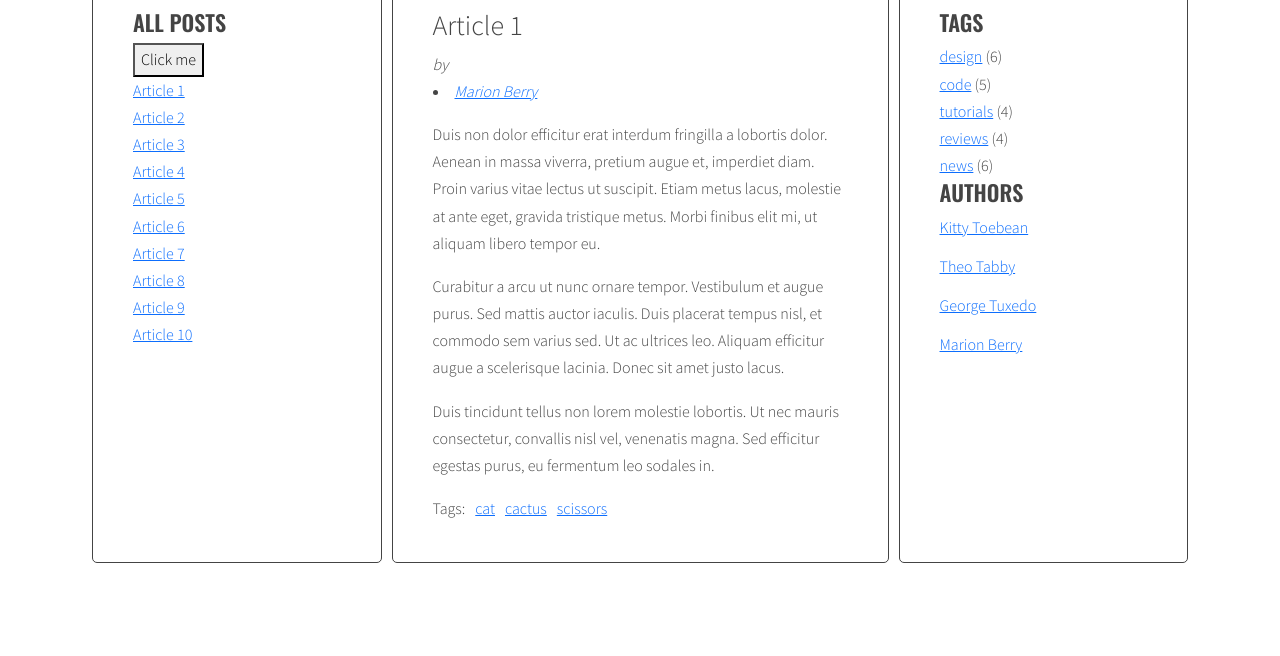
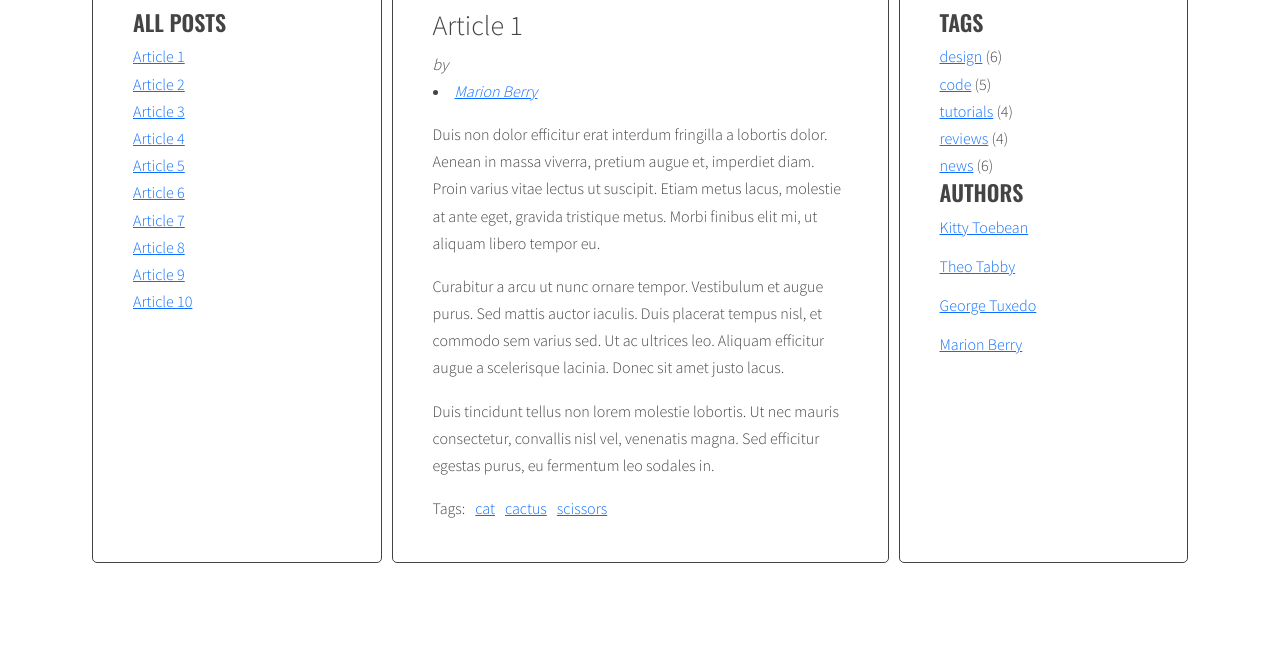
Before and after one commit to Awerroes569/javascript-blog, a website: page index.html in a window 1280 px wide. Shown: the part 144-800 px from the top of the page. Drawn offline with nearby package versions, Linux system fonts and the light colour scheme.

Commit message:
cleaning code

```diff
--- a/index.html
+++ b/index.html
@@ -55,7 +55,7 @@
             <main class="wrapper">
                 <aside class="sidebar" aria-label="cos1">
                     <h2 class="section-title">All posts</h2>
-                    <button id="test-button" type="button">Click me</button>
+                    <!-- <button id="test-button" type="button">Click me</button> -->
                     <ul class="list titles">
                         <li><a href="#article-1" class="active"><span>Article 1</span></a></li>
                         <li><a href="#article-2"><span>Article 2</span></a></li>
--- a/js/script.js
+++ b/js/script.js
@@ -95,6 +95,7 @@
   };
 
   const generateTags = () => {
+
     /* [DONE] find all articles */
     const articles = document.querySelectorAll(optArticleSelector);
 
@@ -144,10 +145,9 @@
 
     /* [DONE] prevent default action for this event */
     event.preventDefault();
-    //event.stopPropagation();
     console.log('target: ', event.target);
 
-    /* [DONE] make new constant named "clickedElement" and give it the value of "this" */
+    /* [DONE] make new constant named "clickedElement" */
     const clickedElement = event.target;
     console.log('clicked: ', clickedElement);
 
@@ -158,31 +158,31 @@
     const tag = href.replace('#tag-', '');
     console.log('tag: ', tag);
 
-    /* find all tag links with class active BUBA */
+    /* [DONE] find all tag links with class active */
     const activeTagLinks = document.querySelectorAll('a.active[href^="#tag-"]');
     console.log('handler tagow');
 
     /* START LOOP: for each active tag link */
     for (let activeTagLink of activeTagLinks) {
 
-      /* remove class active */
+      /* [DONE] remove class active */
       activeTagLink.classList.remove('active');
 
       /* END LOOP: for each active tag link */
     }
 
-    /* find all tag links with "href" attribute equal to the "href" constant */
+    /* [DONE] find all tag links with "href" attribute equal to the "href" constant */
     const tagLinks = document.querySelectorAll('a[href="' + href + '"]');
 
     /* START LOOP: for each found tag link */
     for (let tagLink of tagLinks) {
 
-      /* add class active */
+      /* [DONE] add class active */
       tagLink.classList.add('active');
 
       /* END LOOP: for each found tag link */
     }
-    /* execute function "generateTitleLinks" with article selector as argument */
+    /* [DONE] execute function "generateTitleLinks" with article selector as argument */
     generateTitleLinks(`[data-tags~=${tag}]`);
     activateListeners();
   };
@@ -190,10 +190,9 @@
   const authorClickHandler = (event) => {
     /* [DONE] prevent default action for this event */
     event.preventDefault();
-    //event.stopPropagation();
     console.log('AUTHOR target: ', event.target);
 
-    /* [DONE] make new constant named "clickedElement" and give it the value of "this" */
+    /* [DONE] make new constant named "clickedElement" */
     const clickedElement = event.target;
     console.log('AUTHOR clicked: ', clickedElement);
 
@@ -201,38 +200,38 @@
     const href = clickedElement.getAttribute('href');
     console.log('AUTHOR href: ', href);
 
-    /* [DONE] make a new constant "tag" and extract tag from the "href" constant */
+    /* [DONE] make a new constant "author" and extract tag from the "href" constant */
     const author = href.replace('#author-', '').replace('-', ' ');
     console.log('AUTHOR author: ', author);
 
-    /* find all tag links with class active BUBA*/
+    /* [DONE] find all author links with class active*/
     const activeAuthorLinks = document.querySelectorAll('a.active[href^="#author-"]');
     console.log('AUTHOR handler authors');
 
-    /* START LOOP: for each active tag link */
+    /* START LOOP: for each active author link */
     for (let activeAuthorLink of activeAuthorLinks) {
 
-      /* remove class active */
+      /* [DONE] remove class active */
       activeAuthorLink.classList.remove('active');
       console.log('AUTHOR activeAuthorLink: ', activeAuthorLink);
 
       /* END LOOP: for each active tag link */
     }
 
-    /* find all tag links with "href" attribute equal to the "href" constant */
+    /* [DONE] find all author links with "href" attribute equal to the "href" constant */
     const authorLinks = document.querySelectorAll('a[href="' + href + '"]');
     console.log('AUTHOR authorLinks: ', authorLinks);
 
     /* START LOOP: for each found tag link */
     for (let authorLink of authorLinks) {
 
-      /* add class active */
+      /* [DONE] add class active */
       authorLink.classList.add('active');
       console.log('AUTHOR authorLink now active: ', authorLink);
 
       /* END LOOP: for each found tag link */
     }
-    /* execute function "generateTitleLinks" with article selector as argument */
+    /* [DONE] execute function "generateTitleLinks" with article selector as argument */
     generateTitleLinks(`[data-author="${author}"]`);
     activateListeners();
   };
@@ -246,6 +245,9 @@
   };
 
   const generateAuthors = () => {
+
+    destroyAuthors();
+
     /* [DONE] find all articles */
     const articles = document.querySelectorAll(optArticleSelector);
 
@@ -260,7 +262,7 @@
       /* [DONE] make html variable with empty string */
       let html = 'by';
 
-      /* get tags from data-tags attribute */
+      /* [DONE] get tags from data-tags attribute */
       const articleAuthor = article.getAttribute('data-author');
       const articleAuthorFormatted = articleAuthor.replace(' ', '-');
 
@@ -278,17 +280,15 @@
     }
   };
 
-
-
   const addClickListenersToTags = () => {
 
-    /* find all links to tags */
+    /* [DONE] find all links to tags */
     const tagLinks = document.querySelectorAll(`${optArticleTagsSelector} a`);
 
     /* START LOOP: for each link */
     for (let tagLink of tagLinks) {
 
-      /* add tagClickHandler as event listener for that link */
+      /* [DONE] add tagClickHandler as event listener for that link */
       tagLink.addEventListener('click', tagClickHandler);
       console.log('tagLink: ', tagLink);
 
@@ -298,13 +298,13 @@
 
   const addClickListenersToAuthors = () => {
 
-    /* find all links to tags */
+    /* [DONE] find all links to authors */
     const authorLinks = document.querySelectorAll(`${optArticleAuthorSelector} a`);
 
     /* START LOOP: for each link */
     for (let authorLink of authorLinks) {
 
-      /* add tagClickHandler as event listener for that link */
+      /* [DONE] add authorClickHandler as event listener for that link */
       authorLink.addEventListener('click', authorClickHandler);
       console.log('authorLink: ', authorLink);
 
@@ -316,7 +316,6 @@
   activateListeners();
   generateTags();
   addClickListenersToTags();
-  destroyAuthors();
   generateAuthors();
   addClickListenersToAuthors();
 
```
